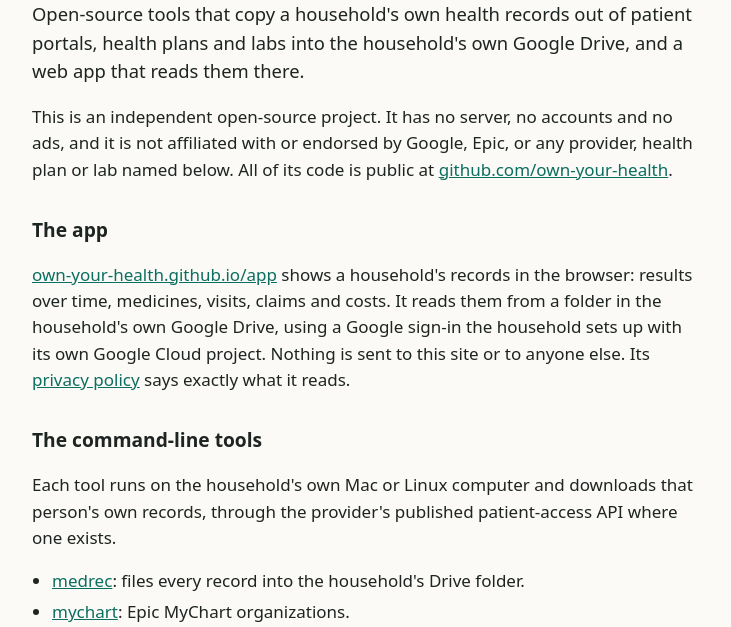
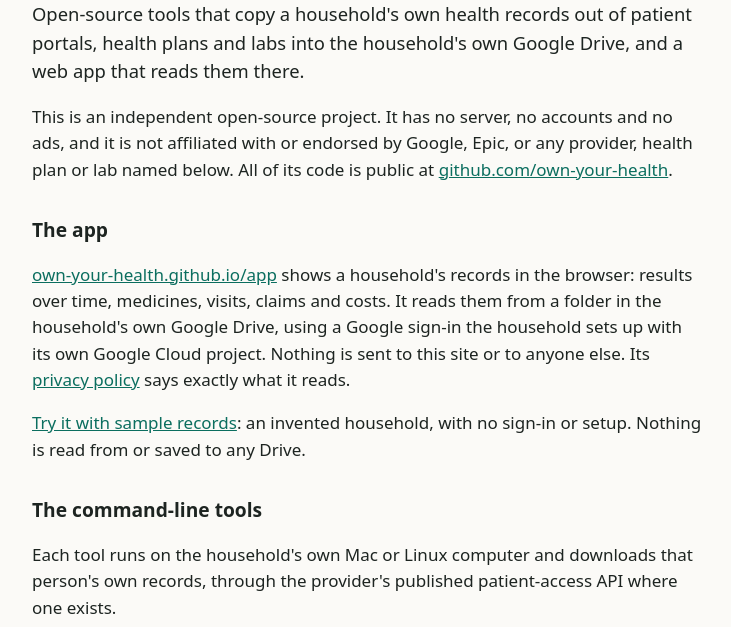
Before and after one commit to own-your-health/own-your-health.github.io, a plain HTML site: page index.html in a window 1280 px wide. Shown: the part 108-735 px from the top of the page, without its empty margins (272-1003 px from the left). Drawn offline with Linux system fonts and the light colour scheme.

Commit message:
Link the app's sample records from the landing page (#3)
The app has a demo mode (`/app/?demo`) with an invented household. The
landing page linked the app but not the demo, so a visitor could only
see a Google sign-in. One paragraph under "The app" links it and says
what it is: no sign-in or setup, and nothing read from or saved to any
Drive.

Checked: `make verify`, and the page at 390 px wide.

```diff
--- a/index.html
+++ b/index.html
@@ -17,6 +17,7 @@
 
 <h2>The app</h2>
 <p><a href="/app/">own-your-health.github.io/app</a> shows a household's records in the browser: results over time, medicines, visits, claims and costs. It reads them from a folder in the household's own Google Drive, using a Google sign-in the household sets up with its own Google Cloud project. Nothing is sent to this site or to anyone else. Its <a href="/app/privacy.html">privacy policy</a> says exactly what it reads.</p>
+<p><a href="/app/?demo">Try it with sample records</a>: an invented household, with no sign-in or setup. Nothing is read from or saved to any Drive.</p>
 
 <h2>The command-line tools</h2>
 <p>Each tool runs on the household's own Mac or Linux computer and downloads that person's own records, through the provider's published patient-access API where one exists.</p>
```
